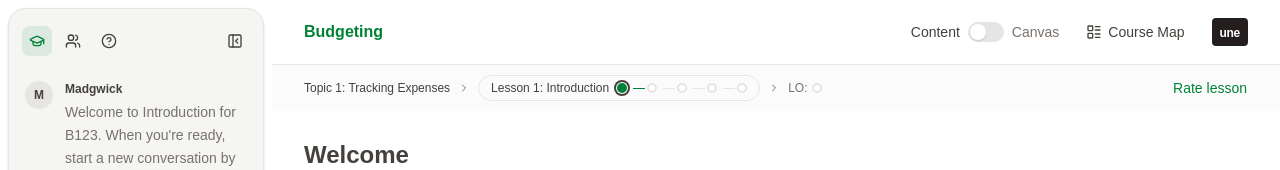
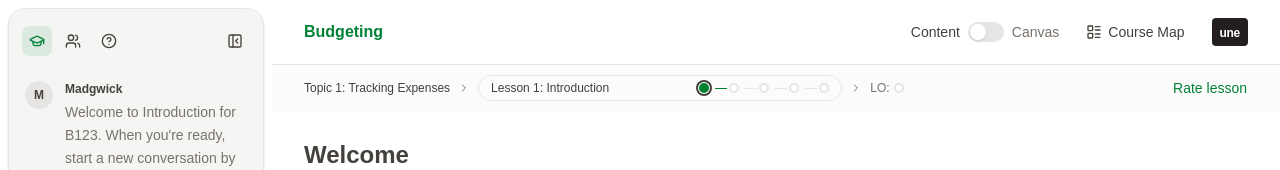
Before and after one commit to Lyfe4/ui-2.0, a React (Vite) app: page / in a window 1280 px wide. Shown: the top 170 px of the page. Built offline with nearby package versions, Linux system fonts and the light colour scheme.

Commit message:
Fix lesson dot layout shift with fixed-width label (min-w-[30ch])
https://claude.ai/code/session_01Dgg2jbnniVGWnP5RSR2Bdz

```diff
--- a/src/components/ContentPane.tsx
+++ b/src/components/ContentPane.tsx
@@ -163,7 +163,7 @@ export function ContentPane({
           <ChevronRight className="size-3 shrink-0" />
 
           <div className="flex shrink-0 items-center gap-2 rounded-full border border-border px-3 py-1">
-            <span className="font-medium text-foreground">
+            <span className="inline-block min-w-[30ch] font-medium text-foreground">
               Lesson {currentLesson}: {lesson.title}
             </span>
 
```
